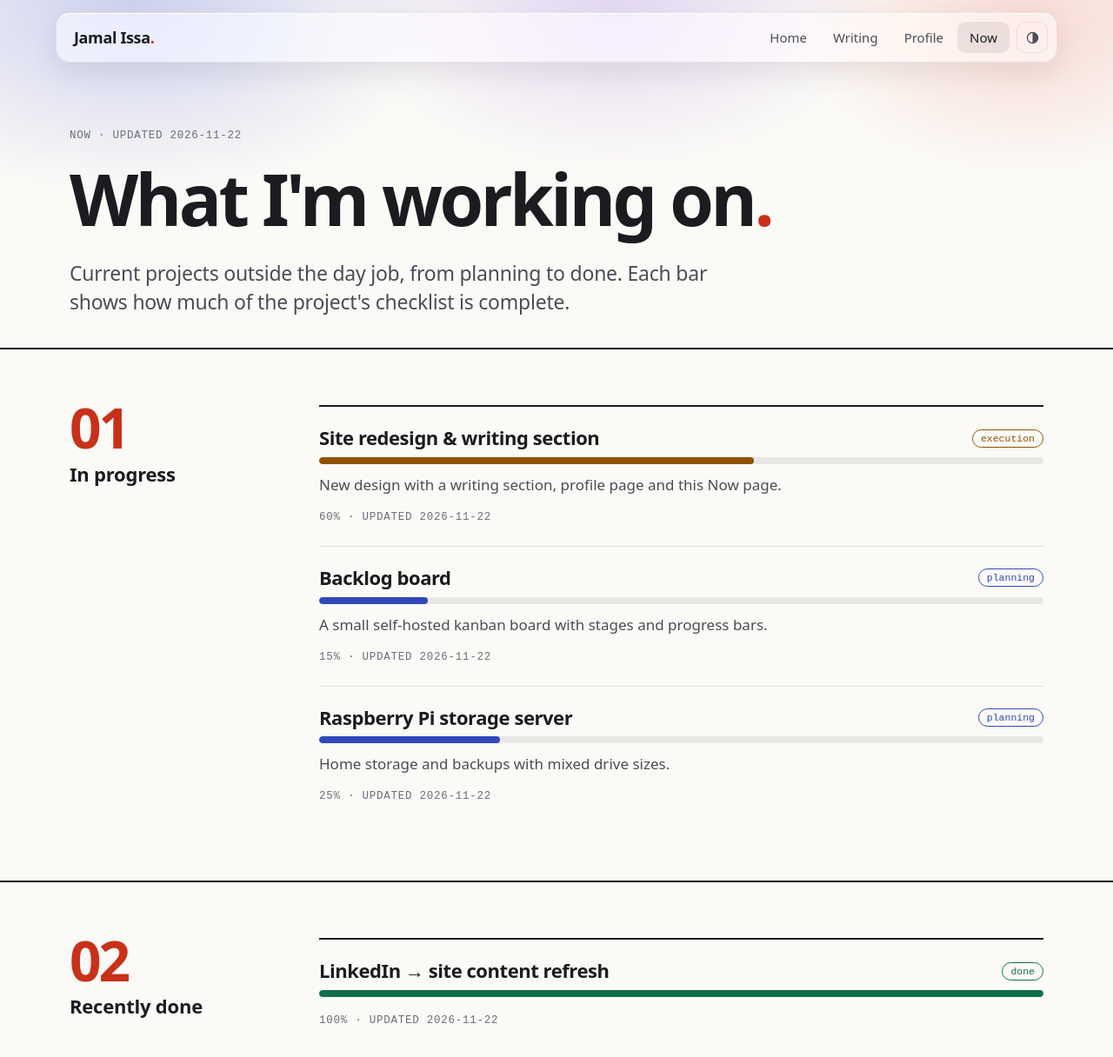
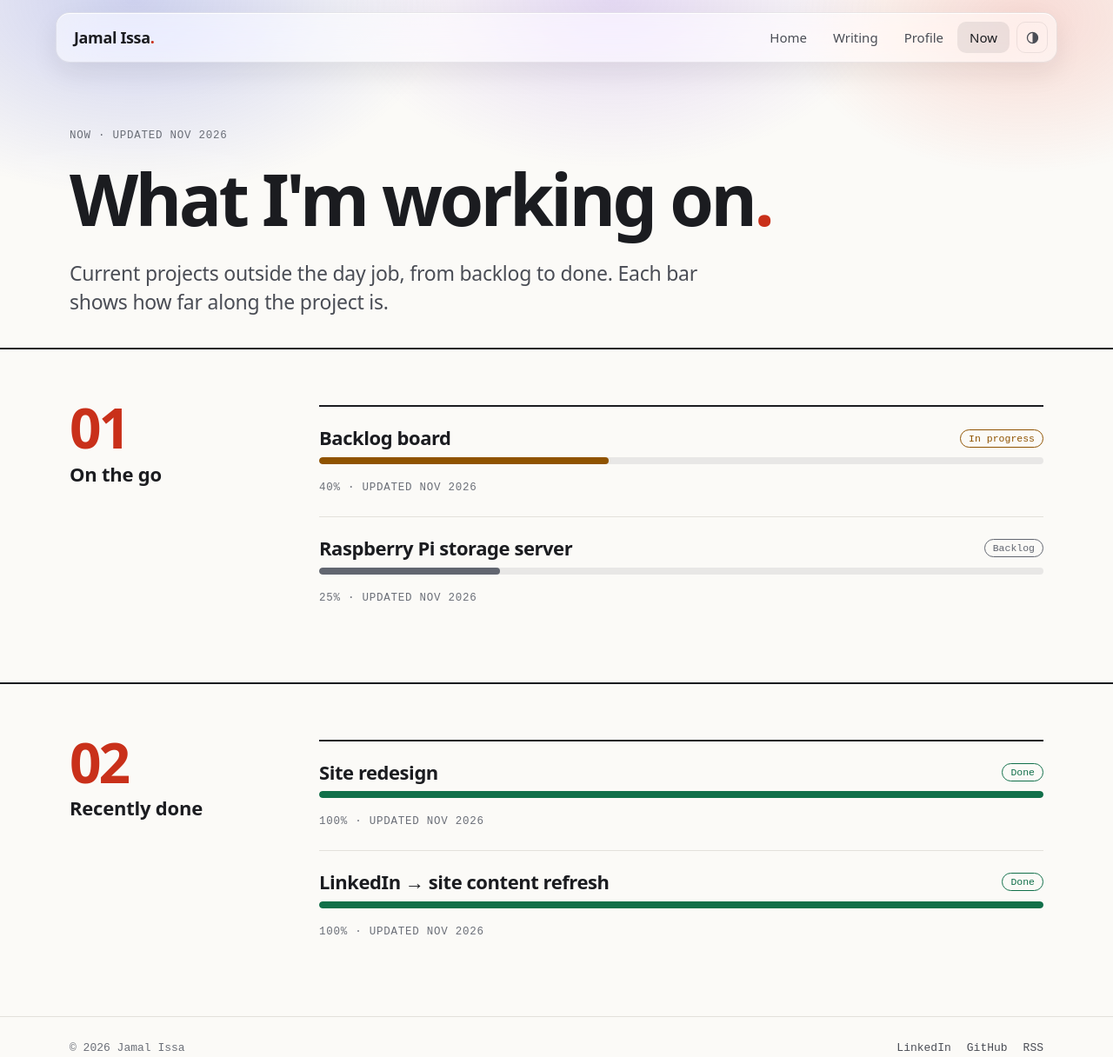
Before and after one commit to jkhissa/jamal-issa-portfolio, an Astro site: page /now in a window 1280 px wide. Shown: the top 1216 px of the page at 87% size. Built offline with nearby package versions, Linux system fonts and the light colour scheme; Astro itself is replaced by a stand-in of ours.

Commit message:
now: use the board's ticket states on the Now tile and page
- States, labels and colours match the board: Backlog, Ready for work,
  In progress, In test, Done
- Now data uses the board's public feed shape (title, state, progress,
  updated) so the board can replace the hand-written list later
- Progress can be unset (no bar); notes removed as the board won't publish them
- Now page: first section renamed "On the go"; list updated to current status

Co-Authored-By: Claude Opus 5.5 <noreply@anthropic.com>

```diff
--- a/src/components/NowList.astro
+++ b/src/components/NowList.astro
@@ -1,9 +1,10 @@
 ---
-import type { NowItem } from '../data/now';
+import { STATE_LABELS, type NowItem } from '../data/now';
+import { formatDate } from '../lib/posts';
 
 interface Props {
   items: NowItem[];
-  detailed?: boolean; // /now page shows notes and dates
+  detailed?: boolean; // /now page: bigger, with progress and date
 }
 const { items, detailed = false } = Astro.props;
 ---
@@ -13,16 +14,17 @@ const { items, detailed = false } = Astro.props;
     <li>
       <div class="row">
         <span class="title">{item.title}</span>
-        <span class="stage" style={`--c: var(--st-${item.stage})`}>{item.stage}</span>
+        <span class="stage" style={`--c: var(--st-${item.state})`}>{STATE_LABELS[item.state]}</span>
       </div>
-      <div class="bar" role="progressbar" aria-label={`${item.title} progress`}
-           aria-valuenow={item.progress} aria-valuemin="0" aria-valuemax="100">
-        <i style={`width: ${item.progress}%; --c: var(--st-${item.stage})`}></i>
-      </div>
+      {item.progress !== null && (
+        <div class="bar" role="progressbar" aria-label={`${item.title} progress`}
+             aria-valuenow={item.progress} aria-valuemin="0" aria-valuemax="100">
+          <i style={`width: ${item.progress}%; --c: var(--st-${item.state})`}></i>
+        </div>
+      )}
       {detailed && (
         <div class="meta">
-          {item.note && <p>{item.note}</p>}
-          <span class="label">{item.progress}% · updated {item.updated}</span>
+          <span class="label">{item.progress !== null ? `${item.progress}% · ` : ''}updated {formatDate(new Date(item.updated))}</span>
         </div>
       )}
     </li>
@@ -47,5 +49,4 @@ const { items, detailed = false } = Astro.props;
   .detailed .title { font: 700 22px/1.25 var(--font-display); letter-spacing: -.02em; }
   .detailed .bar { height: 8px; }
   .meta { margin-top: 10px; }
-  .meta p { margin: 0 0 6px; color: var(--text-2); }
 </style>
--- a/src/data/now.ts
+++ b/src/data/now.ts
@@ -1,25 +1,32 @@
 // What I'm working on: shown on the home page and /now.
-// Edit by hand for now; later this can be generated from the backlog board
-// (public items only).
+// Same states, labels and shape as the board's public feed (now.json), so the
+// board can replace this hand-written list without changing the components.
 
-export type Stage = 'backlog' | 'planning' | 'execution' | 'testing' | 'done';
+export const STATES = ['backlog', 'ready', 'progress', 'test', 'done'] as const;
+export type State = (typeof STATES)[number];
+
+export const STATE_LABELS: Record<State, string> = {
+  backlog: 'Backlog',
+  ready: 'Ready for work',
+  progress: 'In progress',
+  test: 'In test',
+  done: 'Done',
+};
 
 export interface NowItem {
   title: string;
-  stage: Stage;
-  progress: number; // 0–100
-  note?: string;
-  updated: string; // YYYY-MM-DD
+  state: State;
+  progress: number | null; // 0–100, or null when not tracked
+  updated: string; // ISO date
 }
 
 export const now: NowItem[] = [
-  { title: 'Site redesign & writing section', stage: 'execution', progress: 60, updated: '2026-11-22',
-    note: 'New design with a writing section, profile page and this Now page.' },
-  { title: 'Backlog board', stage: 'planning', progress: 15, updated: '2026-11-22',
-    note: 'A small self-hosted kanban board with stages and progress bars.' },
-  { title: 'Raspberry Pi storage server', stage: 'planning', progress: 25, updated: '2026-11-22',
-    note: 'Home storage and backups with mixed drive sizes.' },
-  { title: 'LinkedIn → site content refresh', stage: 'done', progress: 100, updated: '2026-11-22' },
+  { title: 'Backlog board', state: 'progress', progress: 40, updated: '2026-11-22' },
+  { title: 'Raspberry Pi storage server', state: 'backlog', progress: 25, updated: '2026-11-22' },
+  { title: 'Site redesign', state: 'done', progress: 100, updated: '2026-11-22' },
+  { title: 'LinkedIn → site content refresh', state: 'done', progress: 100, updated: '2026-11-22' },
 ];
 
-export const stageOrder: Stage[] = ['execution', 'testing', 'planning', 'backlog', 'done'];
+/** Most active first: what's being worked on, then what's next, then done. */
+export const displayOrder: State[] = ['progress', 'test', 'ready', 'backlog', 'done'];
+export const byActivity = (a: NowItem, b: NowItem) => displayOrder.indexOf(a.state) - displayOrder.indexOf(b.state);
--- a/src/pages/index.astro
+++ b/src/pages/index.astro
@@ -3,12 +3,12 @@ import Base from '../layouts/Base.astro';
 import GlassBackground from '../components/GlassBackground.astro';
 import Ticker from '../components/Ticker.astro';
 import NowList from '../components/NowList.astro';
-import { now, stageOrder } from '../data/now';
+import { now, byActivity } from '../data/now';
 import { headline, employer, platforms, certifications, languages, links } from '../data/profile';
 import { getPosts, readingMinutes, formatDate } from '../lib/posts';
 
 const posts = (await getPosts()).slice(0, 3);
-const nowItems = [...now].sort((a, b) => stageOrder.indexOf(a.stage) - stageOrder.indexOf(b.stage)).slice(0, 4);
+const nowItems = [...now].sort(byActivity).slice(0, 4);
 ---
 
 <Base surface="dark" active="home">
--- a/src/pages/now.astro
+++ b/src/pages/now.astro
@@ -1,22 +1,23 @@
 ---
 import Base from '../layouts/Base.astro';
 import NowList from '../components/NowList.astro';
-import { now, stageOrder } from '../data/now';
+import { now, byActivity } from '../data/now';
+import { formatDate } from '../lib/posts';
 
-const active = now.filter(i => i.stage !== 'done').sort((a, b) => stageOrder.indexOf(a.stage) - stageOrder.indexOf(b.stage));
-const done = now.filter(i => i.stage === 'done');
+const active = now.filter(i => i.state !== 'done').sort(byActivity);
+const done = now.filter(i => i.state === 'done');
 const lastUpdated = now.map(i => i.updated).sort().at(-1);
 ---
 
 <Base title="Now" description="What Jamal Issa is working on right now." active="now">
   <div class="page-top"><div class="wrap grid">
-    <div class="kicker label">Now · updated {lastUpdated}</div>
+    <div class="kicker label">Now{lastUpdated && ` · updated ${formatDate(new Date(lastUpdated))}`}</div>
     <h1 class="display">What I'm working on<span class="dot">.</span></h1>
-    <p class="standfirst">Current projects outside the day job, from planning to done. Each bar shows how much of the project's checklist is complete.</p>
+    <p class="standfirst">Current projects outside the day job, from backlog to done. Each bar shows how far along the project is.</p>
   </div></div>
 
   <section class="section" aria-labelledby="in-progress"><div class="wrap grid">
-    <div class="section-label"><span class="num">01</span><h2 id="in-progress">In progress</h2></div>
+    <div class="section-label"><span class="num">01</span><h2 id="in-progress">On the go</h2></div>
     <div class="section-body"><NowList items={active} detailed /></div>
   </div></section>
 
--- a/src/styles/global.css
+++ b/src/styles/global.css
@@ -22,11 +22,11 @@
   --code-bg: #f1efea;
   --track: rgba(20, 22, 30, .08);
 
-  /* Stage colours (text + bars) */
+  /* State colours (text + bars): same as the board */
   --st-backlog: #626670;
-  --st-planning: #3149b8;
-  --st-execution: #8f5300;
-  --st-testing: #6c35b3;
+  --st-ready: #3149b8;
+  --st-progress: #8f5300;
+  --st-test: #6c35b3;
   --st-done: #11704a;
 
   /* Header glass */
@@ -56,9 +56,9 @@
   --track: rgba(255, 255, 255, .08);
 
   --st-backlog: #a3a8b3;
-  --st-planning: #8fa8ff;
-  --st-execution: #ffb547;
-  --st-testing: #c79bff;
+  --st-ready: #8fa8ff;
+  --st-progress: #ffb547;
+  --st-test: #c79bff;
   --st-done: #5fd39a;
 
   --h-bg: rgba(20, 22, 30, .6);
```
